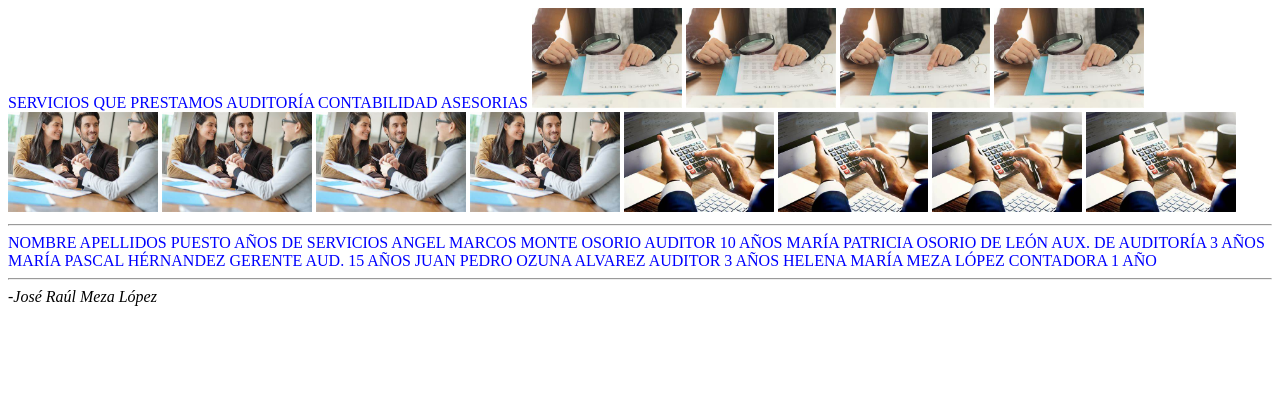
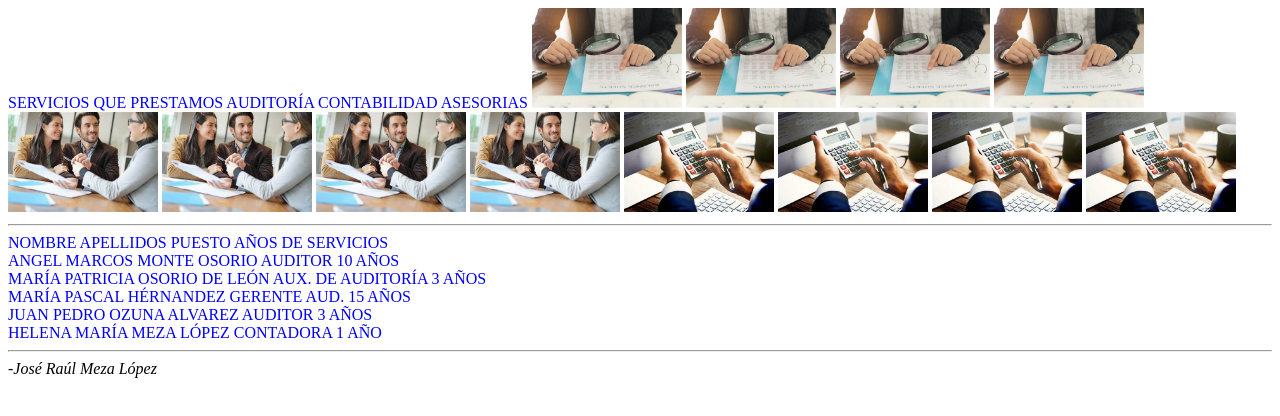
Before and after one commit to meza-jose/SERVICIOS-CONTABLES, a plain HTML site: page index.html in a window 1280 px wide. Drawn offline with Linux system fonts and the light colour scheme.

Commit message:
Add files via upload

```diff
--- a/index.html
+++ b/index.html
@@ -50,42 +50,42 @@
 			   <td>     NOMBRE      </td>
 			    <td>  APELLIDOS      </td>
 			   <td>   PUESTO  </td>
-			   <td>    AÑOS DE SERVICIOS     </td>
+			   <td>    AÑOS DE SERVICIOS     </td><br>
 			  </tr>
 
                 <tr>
 			   <td>     ANGEL MARCOS     </td>
 			    <td>     MONTE OSORIO </td>
 			   <td>   AUDITOR </td>
-			   <td>    10 AÑOS     </td>
+			   <td>    10 AÑOS     </td><br>
 			  </tr>
 
                   <tr>
 			   <td>     MARÍA PATRICIA      </td>
 			    <td>    OSORIO DE LEÓN  </td>
 			   <td>   AUX. DE AUDITORÍA  </td>
-			   <td>    3 AÑOS     </td>
+			   <td>    3 AÑOS     </td><br>
 			  </tr>
 
                   <tr>
 			   <td>     MARÍA     </td>
 			    <td>    PASCAL HÉRNANDEZ  </td>
 			   <td>   GERENTE AUD.  </td>
-			   <td>    15 AÑOS     </td>
+			   <td>    15 AÑOS     </td><br>
 			  </tr>
 
                   <tr>
 			   <td>     JUAN PEDRO      </td>
 			    <td>   OZUNA ALVAREZ   </td>
 			   <td>   AUDITOR  </td>
-			   <td>    3 AÑOS     </td>
+			   <td>    3 AÑOS     </td><br>
 			  </tr>
 
                   <tr>
 			   <td>     HELENA MARÍA			   </td>
 			    <td>    MEZA LÓPEZ  </td>
 			   <td>   CONTADORA  </td>
-			   <td>    1 AÑO     </td>
+			   <td>    1 AÑO     </td><br>
 			  </tr>
 
 
```
